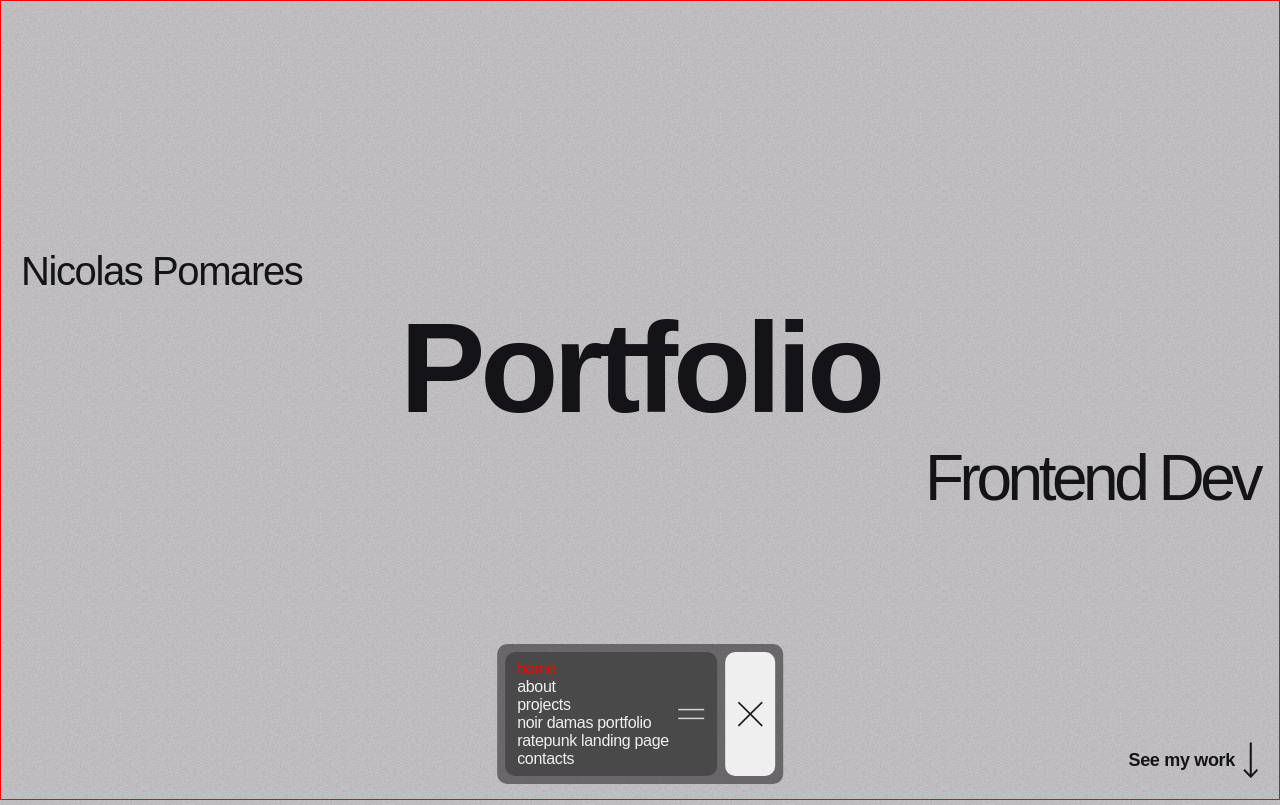
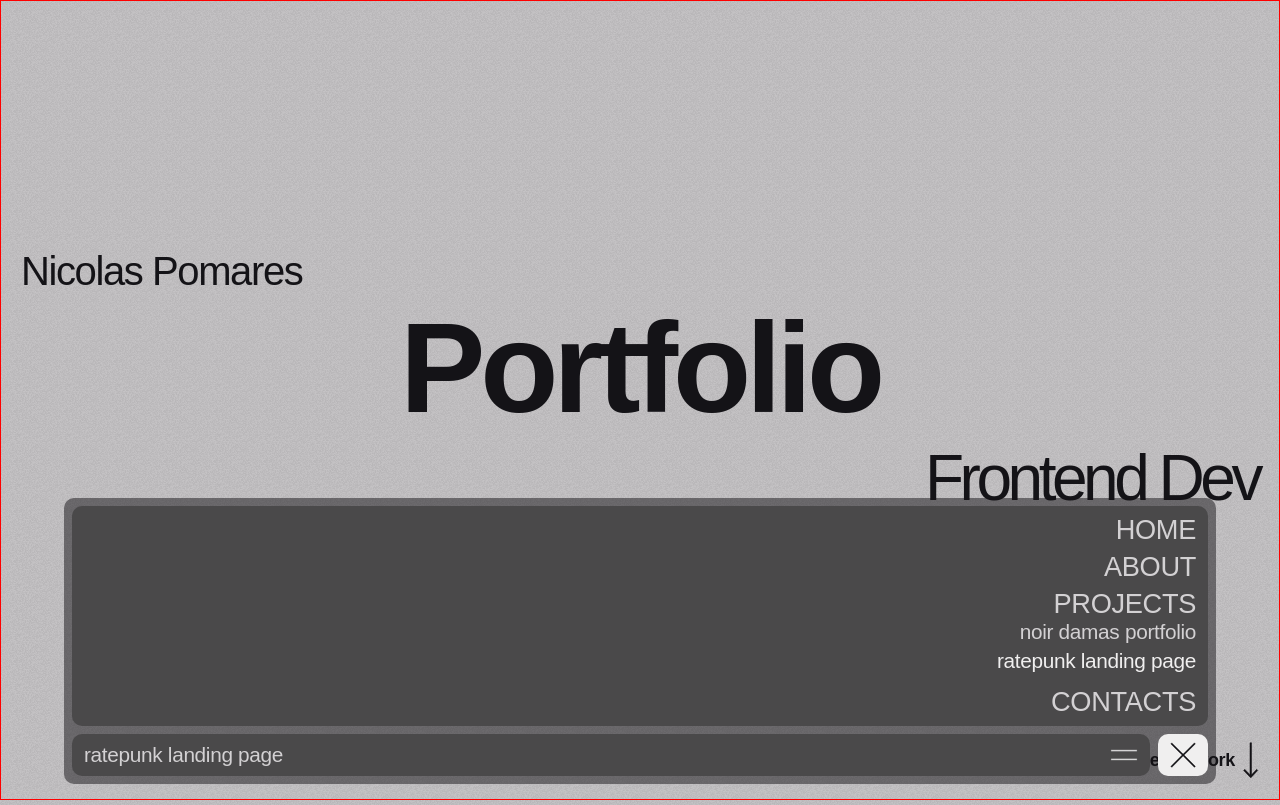
Before and after one commit to NicoPom/2023-portfolio, a React (Vite) app: page / in a window 1280 px wide. Shown: the top 805 px of the page. Built offline with nearby package versions, Linux system fonts and the light colour scheme; a web font is replaced by a local one.

Commit message:
update navbar on scroll / refactor components

```diff
--- a/src/App.jsx
+++ b/src/App.jsx
@@ -1,5 +1,4 @@
-import React from "react";
-import { useEffect, useState } from "react";
+import React, { useEffect, useState } from "react";
 import "./styles/app.css";
 
 import Home from "./components/Home";
@@ -8,35 +7,61 @@ import Projects from "./components/Projects";
 import Navbar from "./components/Navbar";
 
 import { projectsData } from "./assets/projectsData";
+import sections from "./assets/sections";
 
-function App() {
-  const [projects, setProjects] = useState([]);
+const App = () => {
   const [activeSection, setActiveSection] = useState("home");
+  const [scrollingTimeout, setScrollingTimeout] = useState(null);
 
   useEffect(() => {
-    setProjects(projectsData);
-  }, []);
+    const handleScroll = () => {
+      if (scrollingTimeout) {
+        clearTimeout(scrollingTimeout);
+      }
+      setScrollingTimeout(
+        setTimeout(() => {
+          sections.forEach((section) => {
+            const el = document.getElementById(section);
+            if (el) {
+              const rect = el.getBoundingClientRect();
+              if (rect.top >= 0 && rect.top <= window.innerHeight) {
+                setActiveSection(section);
+              }
+            }
+          });
+        }, 50)
+      );
+    };
+
+    document.addEventListener("scroll", handleScroll);
+    return () => {
+      document.removeEventListener("scroll", handleScroll);
+    };
+  }, [activeSection, setActiveSection, scrollingTimeout]);
+
+  const handleClick = (id) => {
+    setActiveSection(id);
+  };
 
   useEffect(() => {
     const sectionEl = document.getElementById(activeSection);
     if (sectionEl) {
       sectionEl.scrollIntoView({ behavior: "smooth" });
-      console.log(sectionEl);
     }
   }, [activeSection]);
 
   return (
     <div className="app">
       <Home />
-      <Projects projects={projects} />
+      <Projects projects={projectsData} />
       <About />
       <Navbar
         activeSection={activeSection}
-        setActiveSection={setActiveSection}
-        projects={projects}
+        setActiveSection={handleClick}
+        projects={projectsData}
       />
     </div>
   );
-}
+};
 
 export default App;
--- a/src/assets/projectsData.js
+++ b/src/assets/projectsData.js
@@ -1,6 +1,6 @@
 export const projectsData = [
   {
-    id: "project1",
+    id: "noir damas portfolio",
     title: "noir damas portfolio",
     thumbnail:
       "src/assets/images/projectsThumbnail/mobile_mockup_noirdamas.png",
@@ -13,7 +13,7 @@ export const projectsData = [
       "React.js | HTML5 | CSS3 | Contentful CMS | React Router | GraphQL API",
   },
   {
-    id: "project2",
+    id: "ratepunk landing page",
     title: "ratepunk landing page",
     thumbnail: "src/assets/images/projectsThumbnail/mobile_mockup_ratepunk.png",
     alt: "ratepunk project thumbnail",
--- /dev/null
+++ b/src/assets/sections.js
@@ -0,0 +1,10 @@
+const sections = [
+  "home",
+  "about",
+  "projects",
+  "noir damas portfolio",
+  "ratepunk landing page",
+  "contact",
+];
+
+export default sections;
--- a/src/components/About.jsx
+++ b/src/components/About.jsx
@@ -1,7 +1,7 @@
 import React from "react";
 import "../styles/about.css";
 
-function About() {
+const About = () => {
   return (
     <section id="about" className="about">
       <div className="back--scroll--container">
@@ -32,6 +32,6 @@ function About() {
       </div>
     </section>
   );
-}
+};
 
 export default About;
--- a/src/components/Home.jsx
+++ b/src/components/Home.jsx
@@ -1,7 +1,7 @@
 import React from "react";
 import "../styles/home.css";
-function Home() {
-  return (
+
+const Home = () => (
   <section id="home" className="home--section">
     <div className="central--text">
       <h3>Nicolas Pomares</h3>
@@ -16,6 +16,5 @@ function Home() {
     </div>
   </section>
 );
-}
 
 export default Home;
--- a/src/components/Infos.jsx
+++ b/src/components/Infos.jsx
@@ -1,7 +1,7 @@
 import React from "react";
 import "../styles/infos.css";
 
-function Infos({ stack, details }) {
+const Infos = ({ stack, details }) => {
   const paragraphs = details.split("\n").map((paragraph, key) => {
     return <p key={key}>{paragraph}</p>;
   });
@@ -14,6 +14,6 @@ function Infos({ stack, details }) {
       <div className="paragraph--container">{paragraphs}</div>
     </div>
   );
-}
+};
 
 export default Infos;
--- a/src/components/Navbar.jsx
+++ b/src/components/Navbar.jsx
@@ -1,57 +1,57 @@
 import React from "react";
-
 import "../styles/navbar.css";
 
-function Navbar(props) {
-  const { projects, activeSection, setActiveSection } = props;
+const Navbar = ({ projects, activeSection, setActiveSection }) => {
   const sections = ["home", "about", "projects", "contacts"];
-
-  function handleClick(id) {
-    setActiveSection(id);
-  }
 
   const projectsList = projects.map((project) => {
     return (
-      <li key={project.id}>
-        <a
+      <li key={project.id} className="navbar--project__item">
+        <span
           className={project.id === activeSection ? "active" : ""}
-          onClick={() => handleClick(project.id)}
+          onClick={() => setActiveSection(project.id)}
         >
           {project.title}
-        </a>
+        </span>
       </li>
     );
   });
 
   const sectionElements = sections.map((section) => {
     return (
-      <li key={section}>
-        <a
+      <li key={section} className="navbar--section__item">
+        <span
           className={section === activeSection ? "active" : ""}
-          onClick={() => handleClick(section)}
+          onClick={() => setActiveSection(section)}
         >
           {section}
-        </a>
+        </span>
         {section === "projects" && (
-          <ul className="nav--projects--list">{projectsList}</ul>
+          <ul className="navbar--projects__list">{projectsList}</ul>
         )}
       </li>
     );
   });
 
   return (
-    <div className="navbar--section">
-      <div className="navigation--container">
+    <div className="navbar navbar--opened">
+      <div className="navbar__top">
         <nav>
-          <ul className="nav--main--list">{sectionElements}</ul>
+          <ul className="navbar__list">{sectionElements}</ul>
         </nav>
-        <img src="src/assets/images/menu.svg" alt="menu_svg" />
       </div>
-      <div className="actions--container">
-        <img src="src/assets/images/close.svg" alt="close_svg" />
+
+      <div className="navbar__bottom">
+        <div className="navbar__display">
+          <span className="navbar__display--text">{activeSection}</span>
+          <img src="src/assets/images/menu.svg" alt="menu_svg" />
+        </div>
+        <div className="navbar__actions">
+          <img src="src/assets/images/close.svg" alt="close_svg" />
+        </div>
       </div>
     </div>
   );
-}
+};
 
 export default Navbar;
--- a/src/components/Project.jsx
+++ b/src/components/Project.jsx
@@ -2,10 +2,9 @@ import React from "react";
 import Infos from "./Infos";
 import "../styles/project.css";
 
-function Project(props) {
-  const { id, title, thumbnail, alt, description, stack, details } =
-    props.project;
-  return (
+const Project = ({
+  project: { id, title, thumbnail, alt, description, stack, details },
+}) => (
   <div id={id} className="project">
     <h4>{title}</h4>
     <img src={thumbnail} alt={alt} />
@@ -13,6 +12,5 @@ function Project(props) {
     <Infos stack={stack} details={details} />
   </div>
 );
-}
 
 export default Project;
--- a/src/components/Projects.jsx
+++ b/src/components/Projects.jsx
@@ -1,19 +1,13 @@
 import React from "react";
-
 import Project from "./Project";
 import "../styles/projects.css";
 
-function Projects(props) {
-  const { projects } = props;
-  const projectsElements = projects.map((project) => {
-    return <Project key={project.id} project={project} />;
-  });
-
-  return (
-    <section id="projects" className="projects--section">
-      {projectsElements}
-    </section>
-  );
-}
+const Projects = ({ projects }) => (
+  <section id="projects" className="projects--section">
+    {projects.map((project) => (
+      <Project key={project.id} project={project} />
+    ))}
+  </section>
+);
 
 export default Projects;
--- a/src/styles/app.css
+++ b/src/styles/app.css
@@ -104,11 +104,6 @@ a {
   text-decoration: none;
 }
 
-a:hover,
-a:focus {
-  text-decoration: underline;
-}
-
 .continue--scroll--container a,
 .back--scroll--container a {
   font-size: 1.125rem;
@@ -116,10 +111,23 @@ a:focus {
   font-weight: 700;
 }
 
-nav {
-  color: var(--cultured);
+.navbar {
+  color: var(--light-gray);
 }
 
+.navbar--section__item {
+  font-size: 1.7rem;
+  text-transform: uppercase;
+}
+
+.navbar--project__item {
+  font-size: 1.3rem;
+  text-transform: lowercase;
+}
+
+.navbar__display--text {
+  font-size: 1.3rem;
+}
 /* Layout */
 
 .app {
--- a/src/styles/navbar.css
+++ b/src/styles/navbar.css
@@ -1,32 +1,62 @@
-.navbar--section {
-  background-color: rgba(20, 19, 23, 0.5);
-
-  display: flex;
-  padding: 0.5em;
-  gap: 0.5em;
-  border-radius: 10px;
+.navbar {
   position: fixed;
   bottom: 1rem;
+  left: 50%;
   transform: translateX(-50%);
-  left: 50%;
-}
-
-.navigation--container,
-.actions--container {
+  border-radius: 10px;
+  background-color: rgba(20, 19, 23, 0.5);
   display: flex;
-  align-items: center;
-  padding: 0.5em 0.75em;
+  flex-direction: column;
+  padding: 0.5em;
   gap: 0.5em;
 }
 
-.navigation--container {
+.navbar__top,
+.navbar__display,
+.navbar__actions {
   background-color: var(--davys-grey);
   border-radius: 10px;
+  padding: 0.5em 0.75em;
 }
 
-.actions--container {
+.navbar__top {
+  text-align: right;
+  flex: 1;
+}
+
+.navbar__bottom {
+  display: flex;
+  justify-content: space-between;
+  gap: 0.5em;
+}
+
+.navbar__list {
+  display: flex;
+  flex-direction: column;
+  gap: 0.3em;
+}
+
+.navbar--projects__list {
+  display: flex;
+  flex-direction: column;
+  gap: 0.2em;
+  margin-bottom: 0.3em;
+}
+
+.navbar__display,
+.navbar__actions {
+  display: flex;
+  justify-content: space-between;
+  align-items: center;
+  gap: 0.5em;
+}
+
+.navbar__display {
+  width: 100%;
+}
+
+.navbar__actions {
   background-color: var(--cultured);
-  border-radius: 10px;
 }
 
 ul {
@@ -36,7 +66,13 @@ ul {
 /*active link*/
 
 .active {
-  color: red;
-  transform: scale(1.1);
-  transition: transform 0.2s ease-in-out;
+  color: var(--cultured);
+  font-weight: 400;
 }
+
+/* opened navbar */
+
+.navbar--opened {
+  width: 90%;
+  background-color: rgba(20, 19, 23, 0.5);
+}
```
Lines whose indentation alone changed are shown as unchanged.
